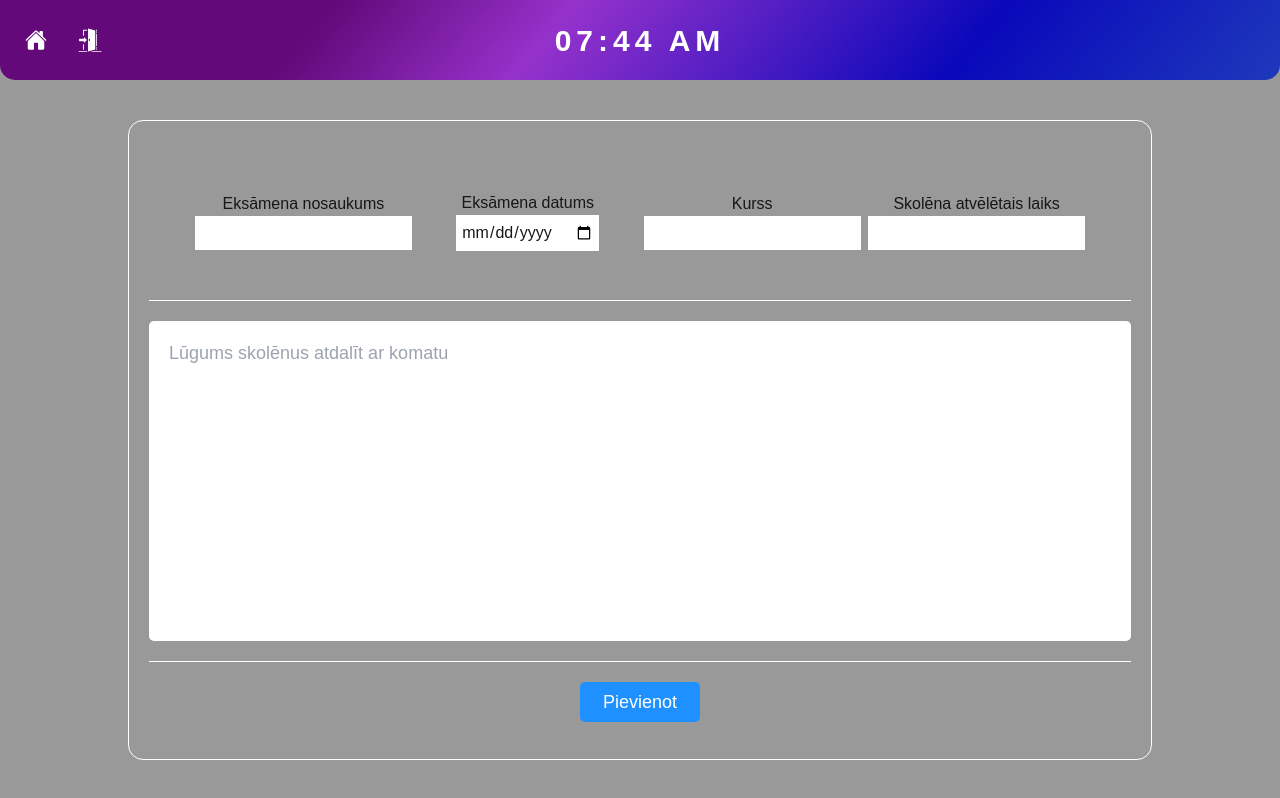
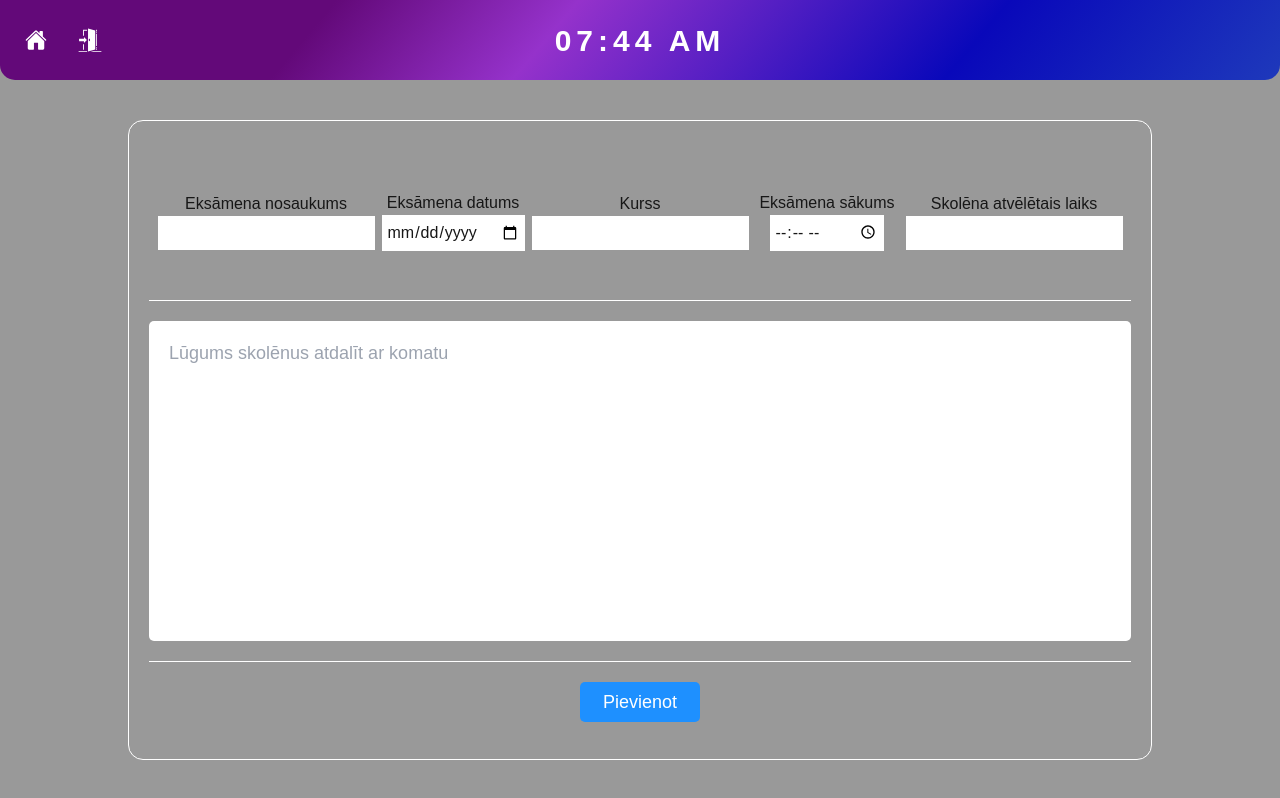
Before and after one commit to Dragonbestgg1/exam_ticket, a Next.js app: page /addExam in a window 1280 px wide. Built offline with nearby package versions, Linux system fonts and the light colour scheme; no server answers.

Commit message:
Update page.tsx

```diff
--- a/app/addExam/page.tsx
+++ b/app/addExam/page.tsx
@@ -22,6 +22,10 @@ export default function AddExam() {
                         <input type="text" id="class" className={`${style.inputCon}`} />
                     </div>
                     <div className={`${style.input}`}>
+                        <label htmlFor="examStart">Eksāmena sākums</label>
+                        <input type="time" id="examStart" className={`${style.inputCon}`} />
+                    </div>
+                    <div className={`${style.input}`}>
                         <label htmlFor="examDuration">Skolēna atvēlētais laiks</label>
                         <input type="number" id="examDuration" className={`${style.inputCon}`} />
                     </div>
```
